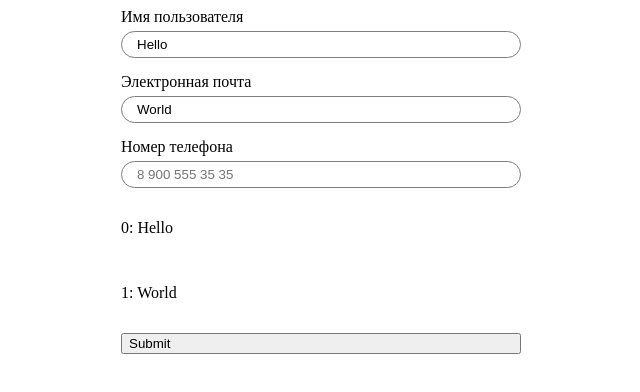
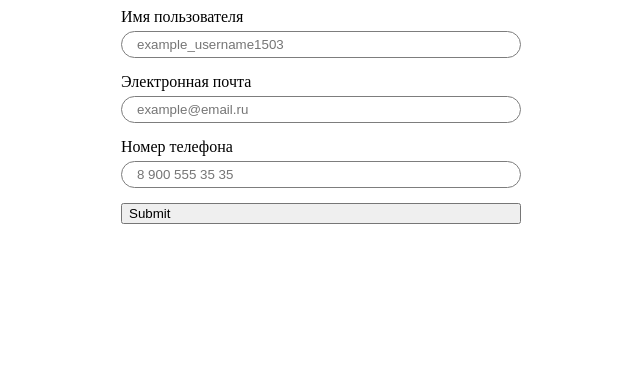
Before and after one commit to punk1503/codates, a React (Vite) app in the folder front/: page /signin in a window 1280 px wide. Shown: the top 392 px of the page, without its empty margins (319-959 px from the left). Built offline with nearby package versions, Linux system fonts and the light colour scheme.

Commit message:
Fixed types and produceSetValueFunction optimization.

```diff
--- a/front/package.json
+++ b/front/package.json
@@ -10,6 +10,7 @@
     "preview": "vite preview"
   },
   "dependencies": {
+    "@types/node": "^20.11.20",
     "axios": "^1.6.7",
     "react": "^18.2.0",
     "react-dom": "^18.2.0",
--- a/front/src/components/Form/Form.tsx
+++ b/front/src/components/Form/Form.tsx
@@ -5,11 +5,12 @@ import { useState} from "react"
 import axios from "axios"
 
 export default function Form({action_url, fields_data}: {action_url: string, fields_data: FieldData[]}) {
-    const [valuesArr, setValuesArr] = useState<any[]>(["Hello", "World"])
+    const [valuesArr, setValuesArr] = useState<any[]>(new Array(fields_data.length))
 
     function produceSetValueFunction(index: number) {
         const func = (newValue: any) => {
-            setValuesArr([...valuesArr.slice(0, index), newValue, ...valuesArr.slice(index+1)])
+            setValuesArr(valuesArr.with(index, newValue))
+            // setValuesArr([...valuesArr.slice(0, index), newValue, ...valuesArr.slice(index+1)])
         }
         return func
     }
--- a/front/tsconfig.json
+++ b/front/tsconfig.json
@@ -1,8 +1,8 @@
 {
   "compilerOptions": {
-    "target": "ES2020",
+    "target": "ESNext",
     "useDefineForClassFields": true,
-    "lib": ["ES2020", "DOM", "DOM.Iterable"],
+    "lib": ["ESNext", "DOM", "DOM.Iterable"],
     "module": "ESNext",
     "skipLibCheck": true,
 
```
Also changed, not shown: 1 other file (tests, documents, lock files or other folders).
